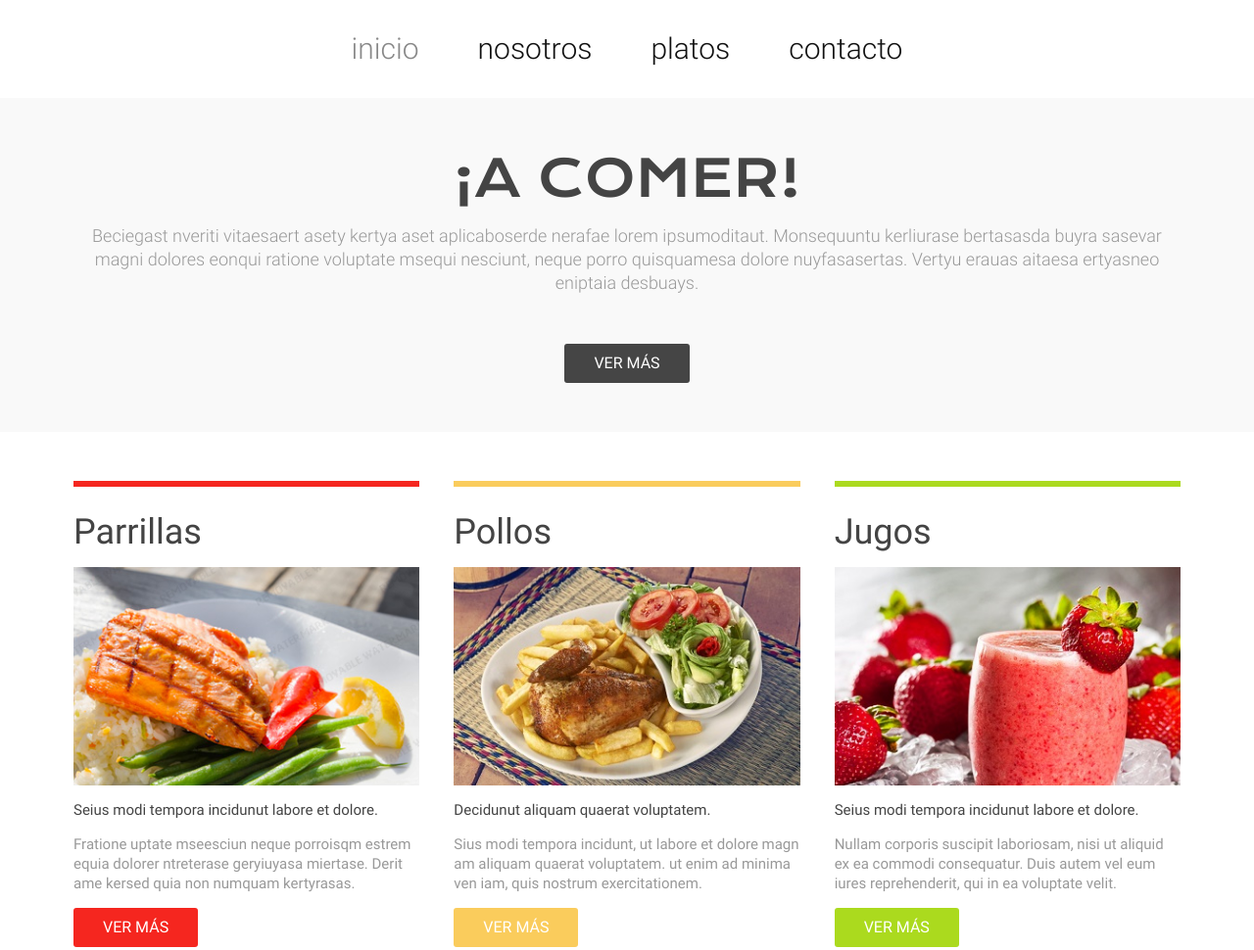
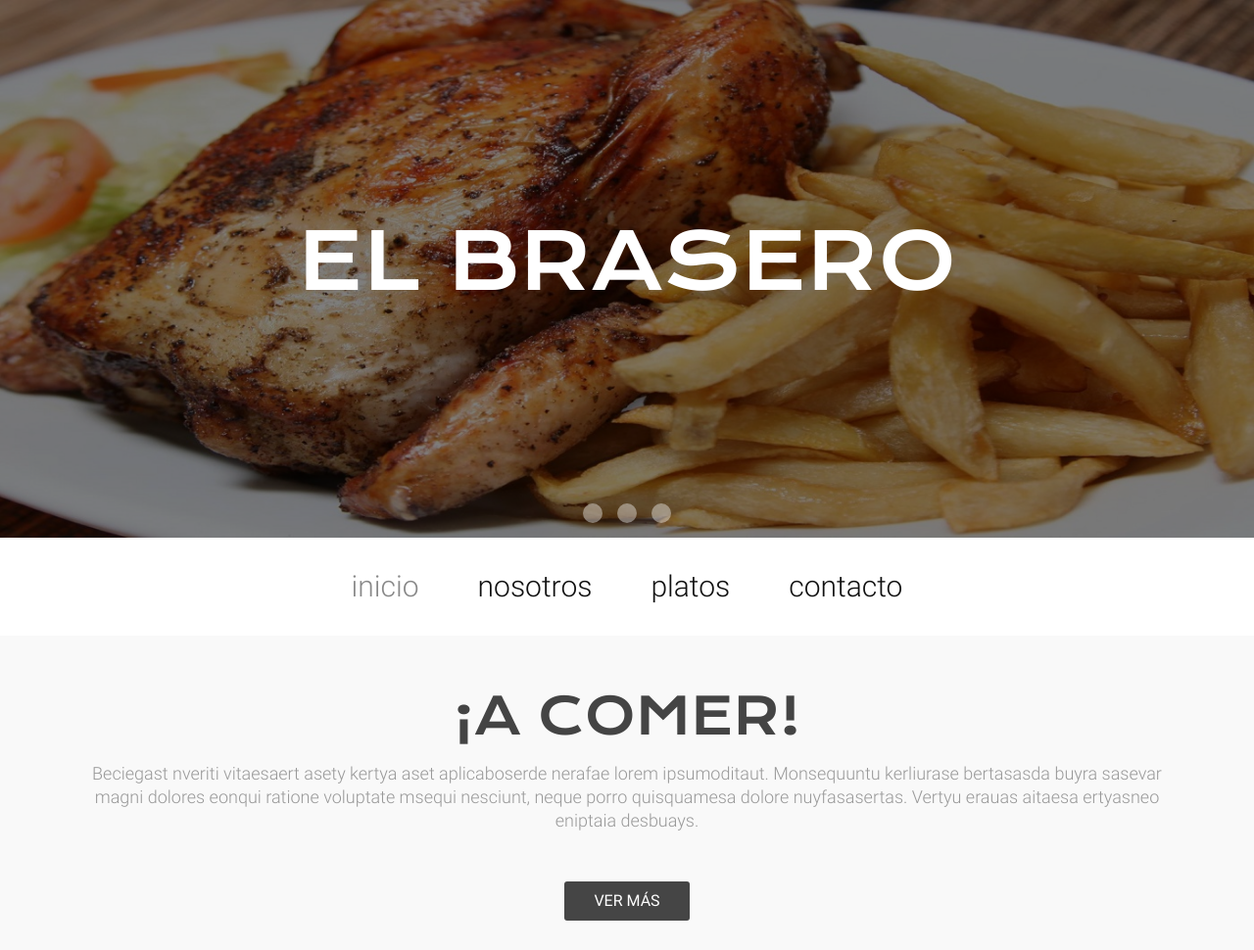
Before and after one commit to Chokolove/webProject2, a plain HTML site: page index.html in a window 1280 px wide. Shown: the top 970 px of the page at 98% size. Drawn offline with Linux system fonts and the light colour scheme.

Commit message:
banner add

```diff
--- a/index.html
+++ b/index.html
@@ -21,7 +21,20 @@
 
   </head>
   <body>
+    <div class="uk-slidenav-position">
 
+      <img src="assets/images/home/slide1.jpg" alt=""></li>
+
+      <div class="uk-position-cover uk-overlay-background uk-flex uk-flex-center uk-flex-middle">
+        <h1 class="uk-text-xlarge uk-text-contrast text-krona uk-text-center">EL BRASERO</h1>
+      </div>
+
+      <ul class="uk-dotnav uk-dotnav-contrast uk-position-bottom uk-flex-center">
+        <li ><a href=""></a></li>
+        <li ><a href=""></a></li>
+        <li ><a href=""></a></li>
+      </ul>
+    </div>
 
     <!-- How the fuck do i delete this?-->
     <nav class="eb-navbar uk-navbar uk-flex uk-flex-center" >
```
